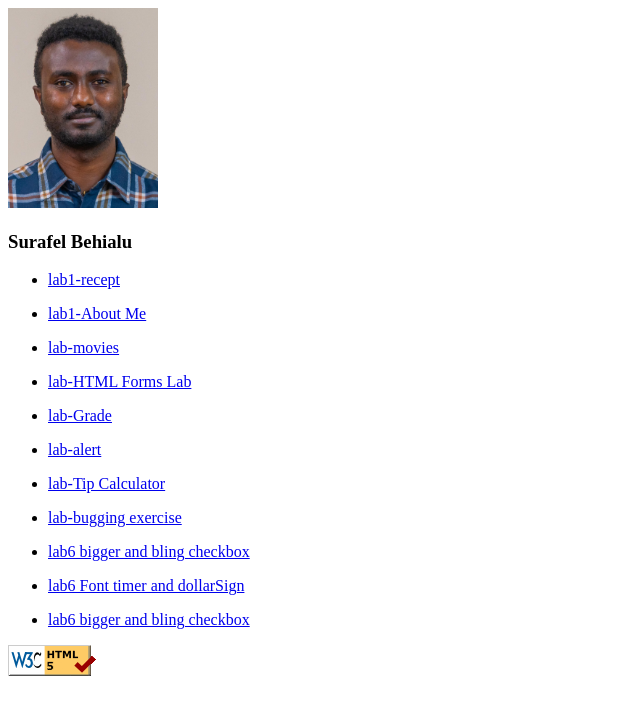
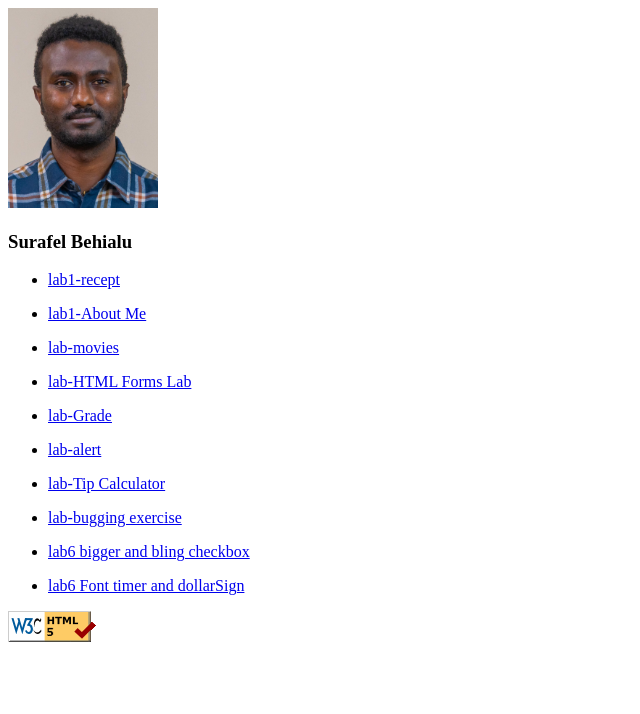
Before and after one commit to surafelAndualem/surafelAndualem.github.io, a plain HTML site: page Lab0myHomePage/index.html in a window 1280 px wide. Shown: the whole page, without its empty margins (0-640 px from the left). Drawn offline with Linux system fonts and the light colour scheme.

Commit message:
Update index.html

```diff
--- a/Lab0myHomePage/index.html
+++ b/Lab0myHomePage/index.html
@@ -36,12 +36,8 @@
     <ul>
         <li><a href="lab6 bigger and bling checkbox/Text Decorator.html"> lab6 bigger and bling checkbox </a></li>
     </ul>
-
      <ul>
-        <li><a href="lab6-Font timer and dollarSign/Text Decorator.html"> lab6 Font timer and dollarSign </a></li>
-    </ul>
-     <ul>
-        <li><a href="lab6-Font timer and dollarSign/Text Decorator.html"> lab6 bigger and bling checkbox </a></li>
+        <li><a href="lab6-Font timer and dollarSign/Text Decorator.html">lab6 Font timer and dollarSign </a></li>
     </ul>
 
 
```
